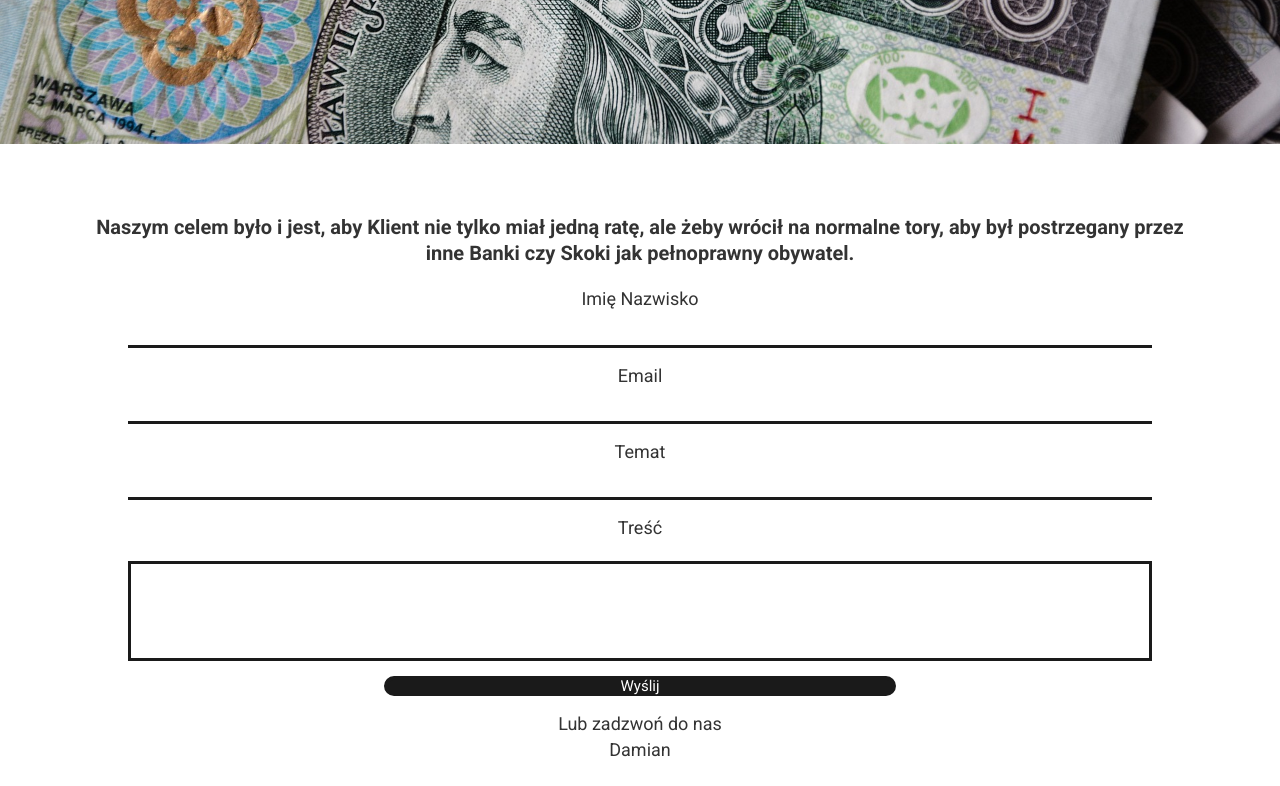
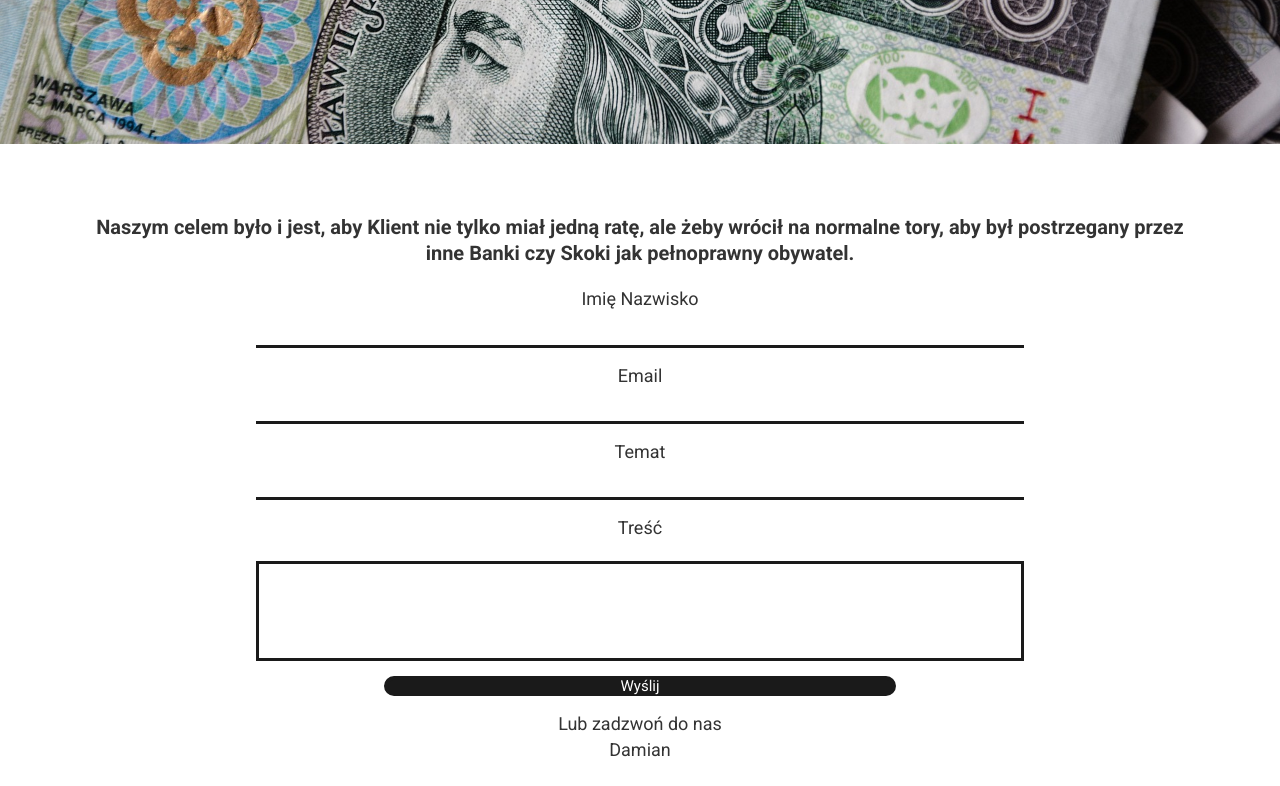
Before and after one commit to hajzeer/finansowi-eksperci-website, a Gatsby site: page / in a window 1280 px wide. Shown: the part 3391-4177 px from the top of the page. Built offline with nearby package versions, Linux system fonts and the light colour scheme; Gatsby itself is replaced by a stand-in of ours.

Commit message:
edit contact form

```diff
--- a/src/components/Contact/Contact.module.css
+++ b/src/components/Contact/Contact.module.css
@@ -130,4 +130,7 @@
     .button {
         width: 40%;
     }
+    .input, .textarea {
+        width: 60%;
+    }
 }
```
